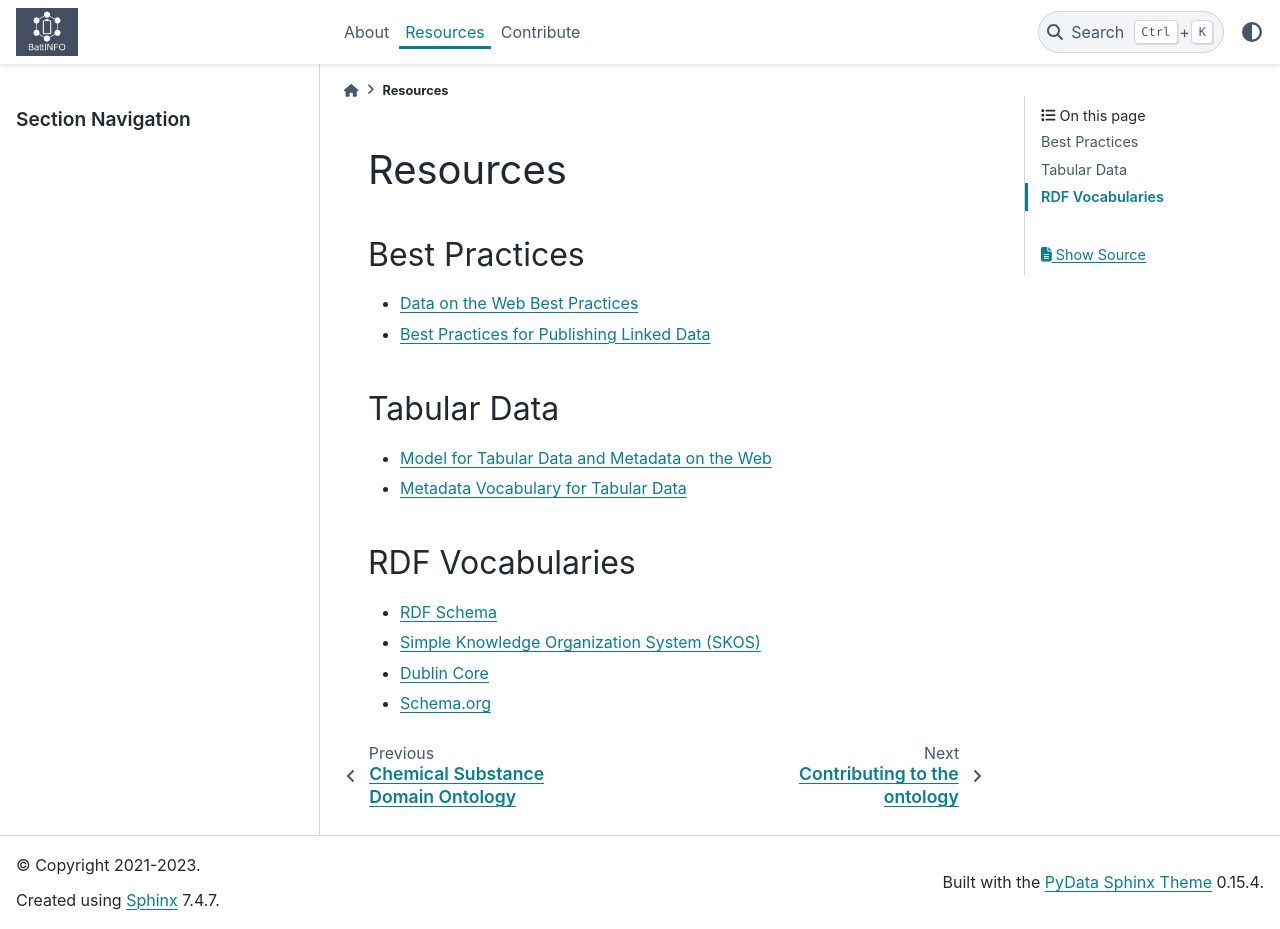
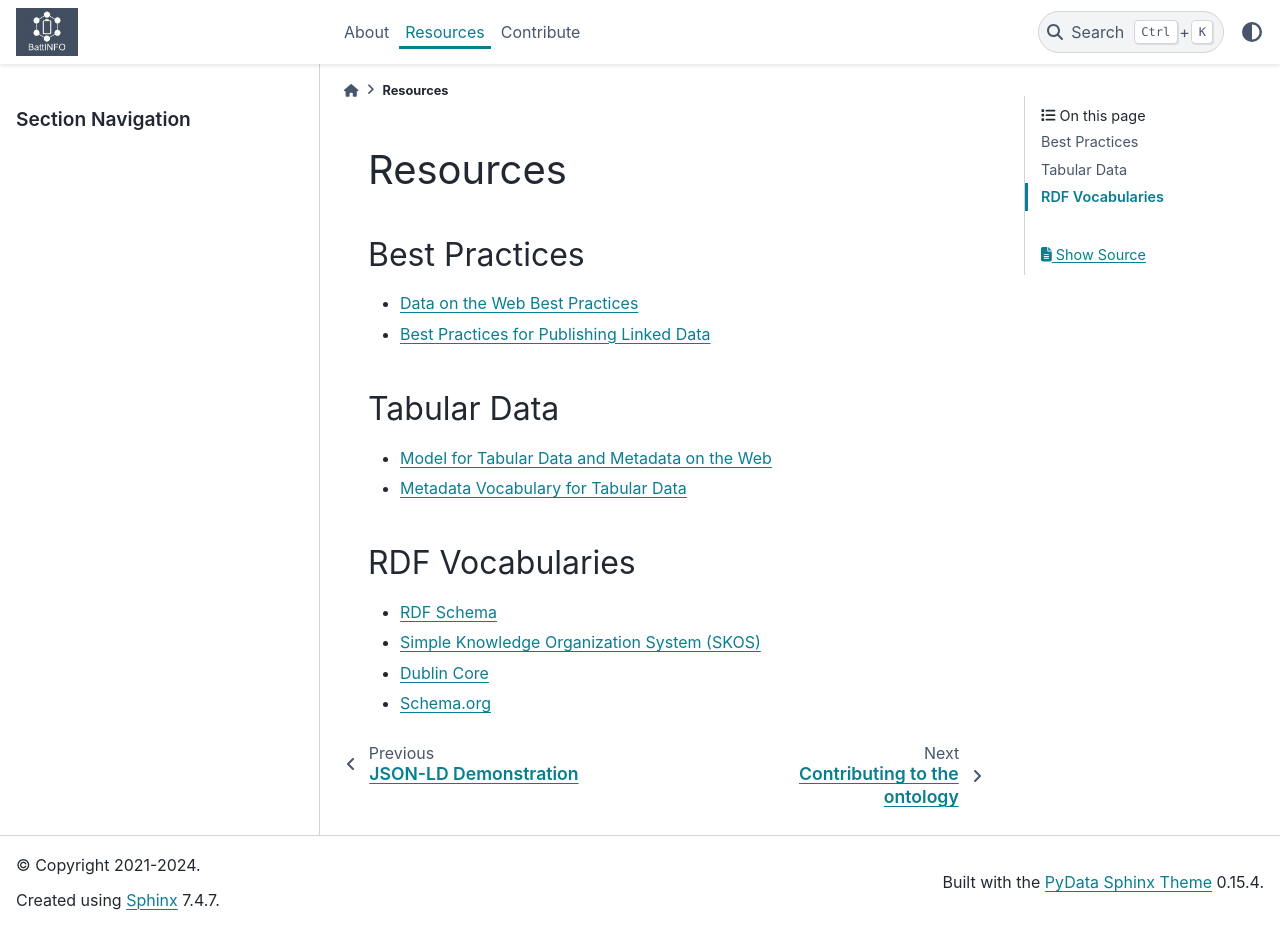
Before and after one commit to emmo-repo/domain-chemical-substance, a Sphinx documentation site: the page built from sphinx/resources.rst, in a window 1280 px wide and 929 px high. Built offline with Sphinx 7.4.7 and the PyData theme 0.15.4, drawn with Linux system fonts in a browser that asks for light colours; pages that are not in the unit, such as notebooks, are missing from menus.

```diff
--- a/sphinx/about.rst
+++ b/sphinx/about.rst
@@ -1,3 +1,9 @@
+.. toctree::
+   :hidden:
+
+   example_person_jsonld_nb.ipynb
+
+
 Chemical Substance Domain Ontology
 ==================================
 
--- a/sphinx/conf.py
+++ b/sphinx/conf.py
@@ -57,7 +57,7 @@ master_doc = 'index'
 
 # General information about the project.
 project = 'BattInfo'
-copyright = '2021-2023'
+copyright = '2021-2024'
 author = 'Simon Clark'
 
 # The version info for the project you're documenting, acts as replacement for
```
Also changed, not shown: sphinx/example_person_jsonld_nb.ipynb (added).
